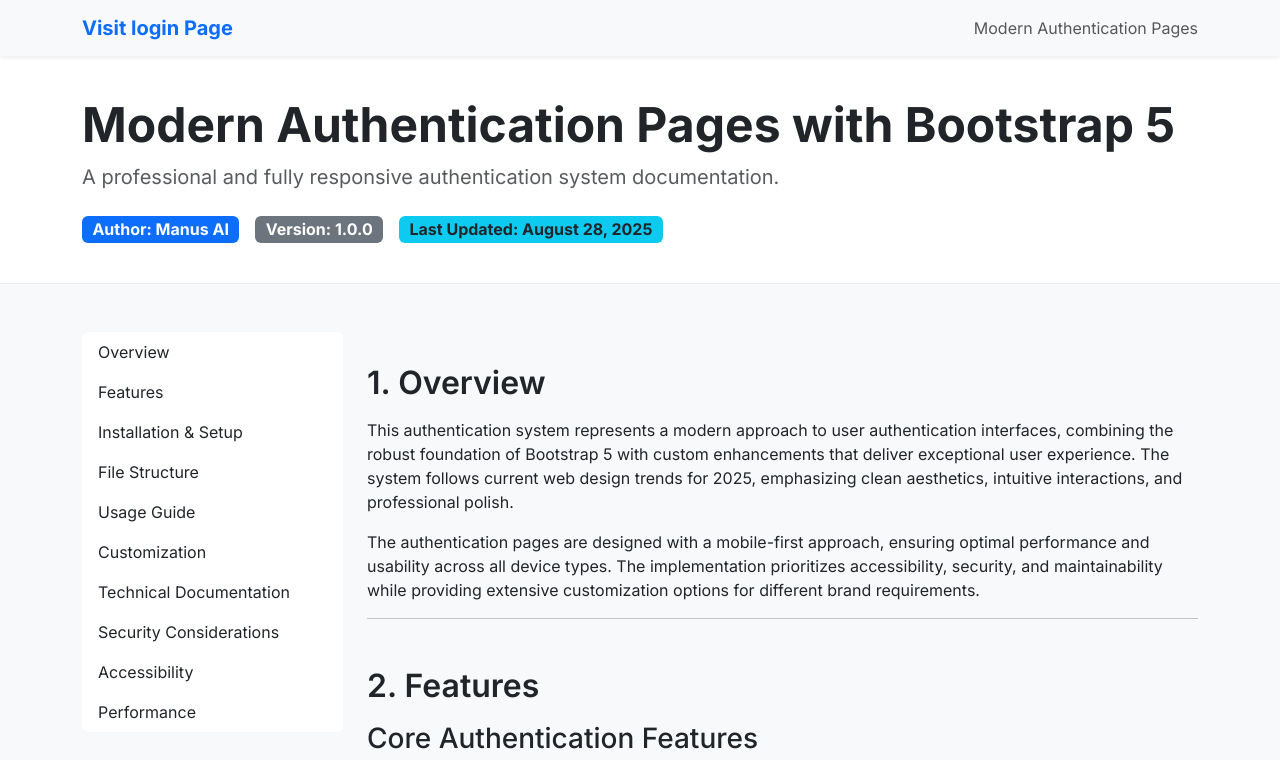
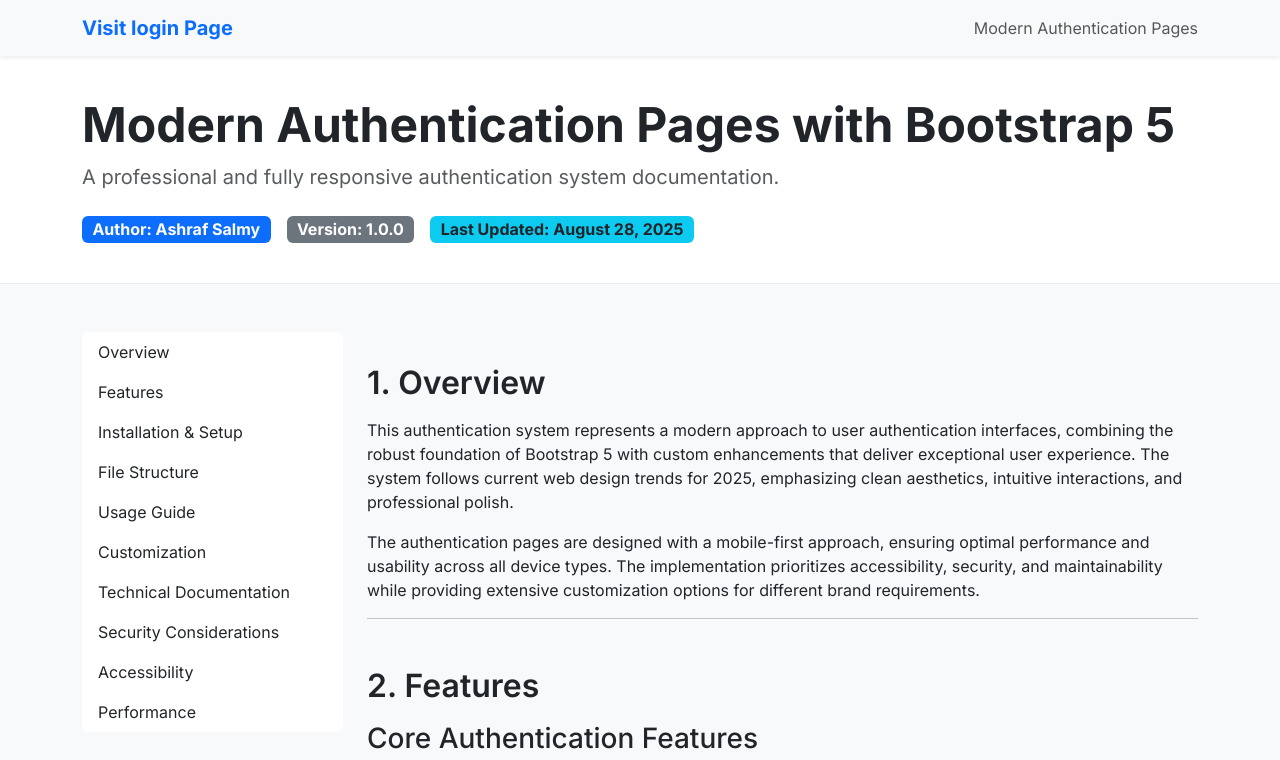
Before and after one commit to achraf8042/authentication, a plain HTML site: page docs.html in a window 1280 px wide. Shown: the top 760 px of the page. Drawn offline with nearby package versions, Linux system fonts and the light colour scheme.

Commit message:
fixe mistakes

```diff
--- a/docs.html
+++ b/docs.html
@@ -75,7 +75,7 @@
             <h1 class="display-5 fw-bold text-dark">Modern Authentication Pages with Bootstrap 5</h1>
             <p class="text-muted lead">A professional and fully responsive authentication system documentation.</p>
             <div class="d-flex flex-wrap gap-3 mt-4">
-                <span class="badge bg-primary fs-6">Author: Manus AI</span>
+                <span class="badge bg-primary fs-6">Author: Ashraf Salmy</span>
                 <span class="badge bg-secondary fs-6">Version: 1.0.0</span>
                 <span class="badge bg-info text-dark fs-6">Last Updated: August 28, 2025</span>
             </div>
```
